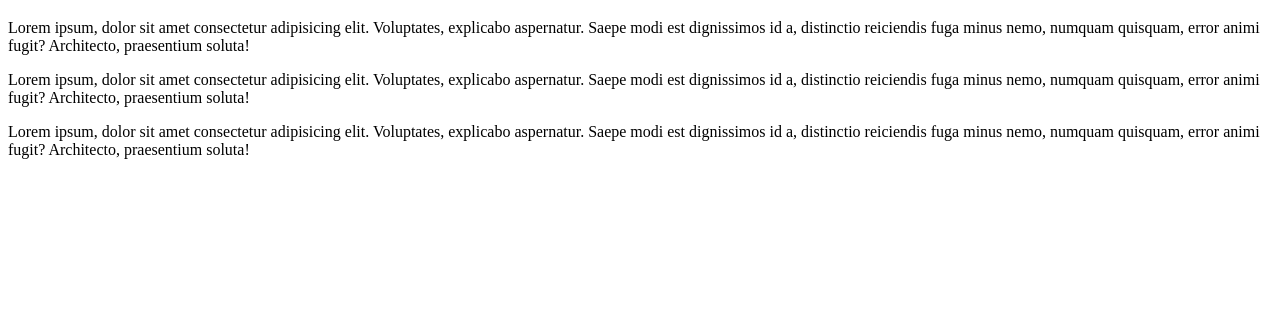
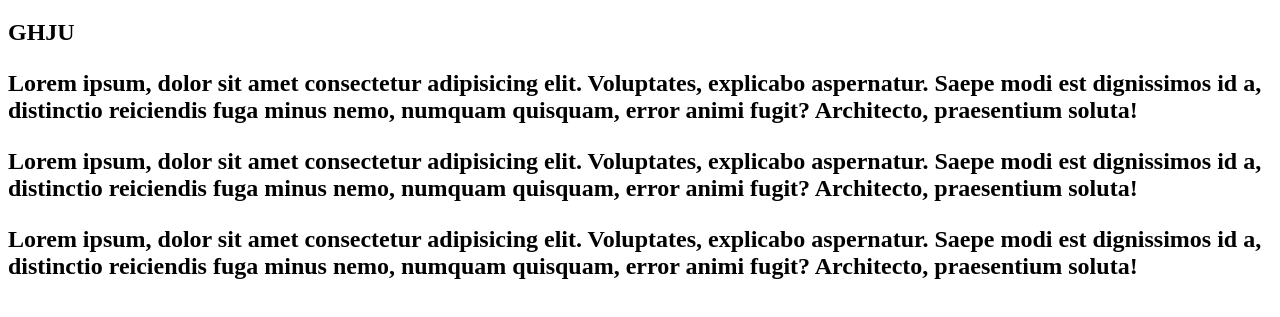
Before and after one commit to aboubakr23/ABOUBAKR-BENHAMZA, a plain HTML site: page index.html in a window 1280 px wide. Shown: the part 61-378 px from the top of the page. Drawn offline with Linux system fonts and the light colour scheme.

Commit message:
Update index.html

```diff
--- a/index.html
+++ b/index.html
@@ -6,6 +6,7 @@
     </head>
     <body>
         <h1>move</h1>
+        <h2>GHJU<h2>
         <p>Lorem ipsum, dolor sit amet consectetur adipisicing elit. Voluptates, explicabo aspernatur. Saepe modi est dignissimos id a, distinctio reiciendis fuga minus nemo, numquam quisquam, error animi fugit? Architecto, praesentium soluta!</p>
         <p>Lorem ipsum, dolor sit amet consectetur adipisicing elit. Voluptates, explicabo aspernatur. Saepe modi est dignissimos id a, distinctio reiciendis fuga minus nemo, numquam quisquam, error animi fugit? Architecto, praesentium soluta!</p>
         <p>Lorem ipsum, dolor sit amet consectetur adipisicing elit. Voluptates, explicabo aspernatur. Saepe modi est dignissimos id a, distinctio reiciendis fuga minus nemo, numquam quisquam, error animi fugit? Architecto, praesentium soluta!</p>
```
